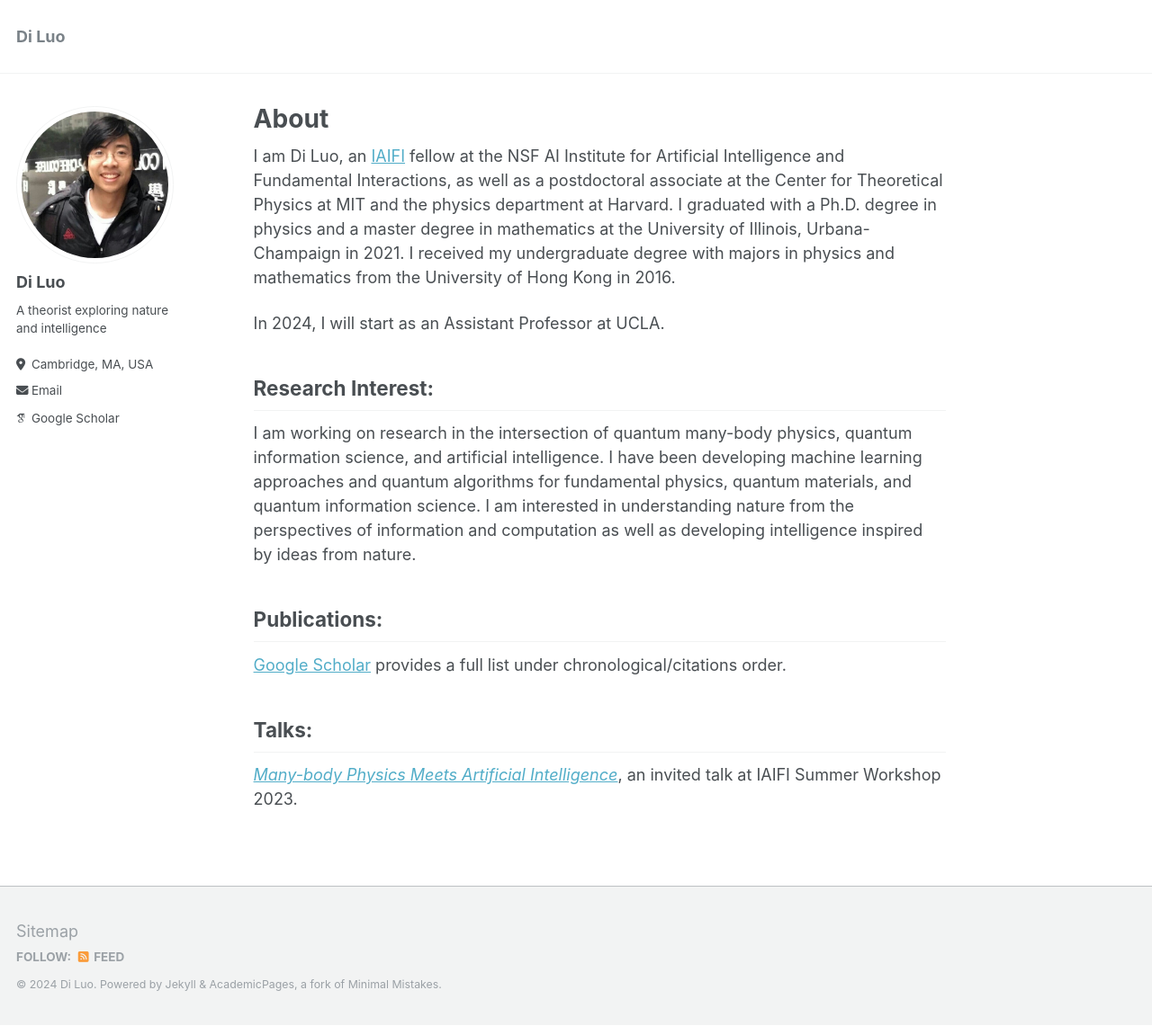
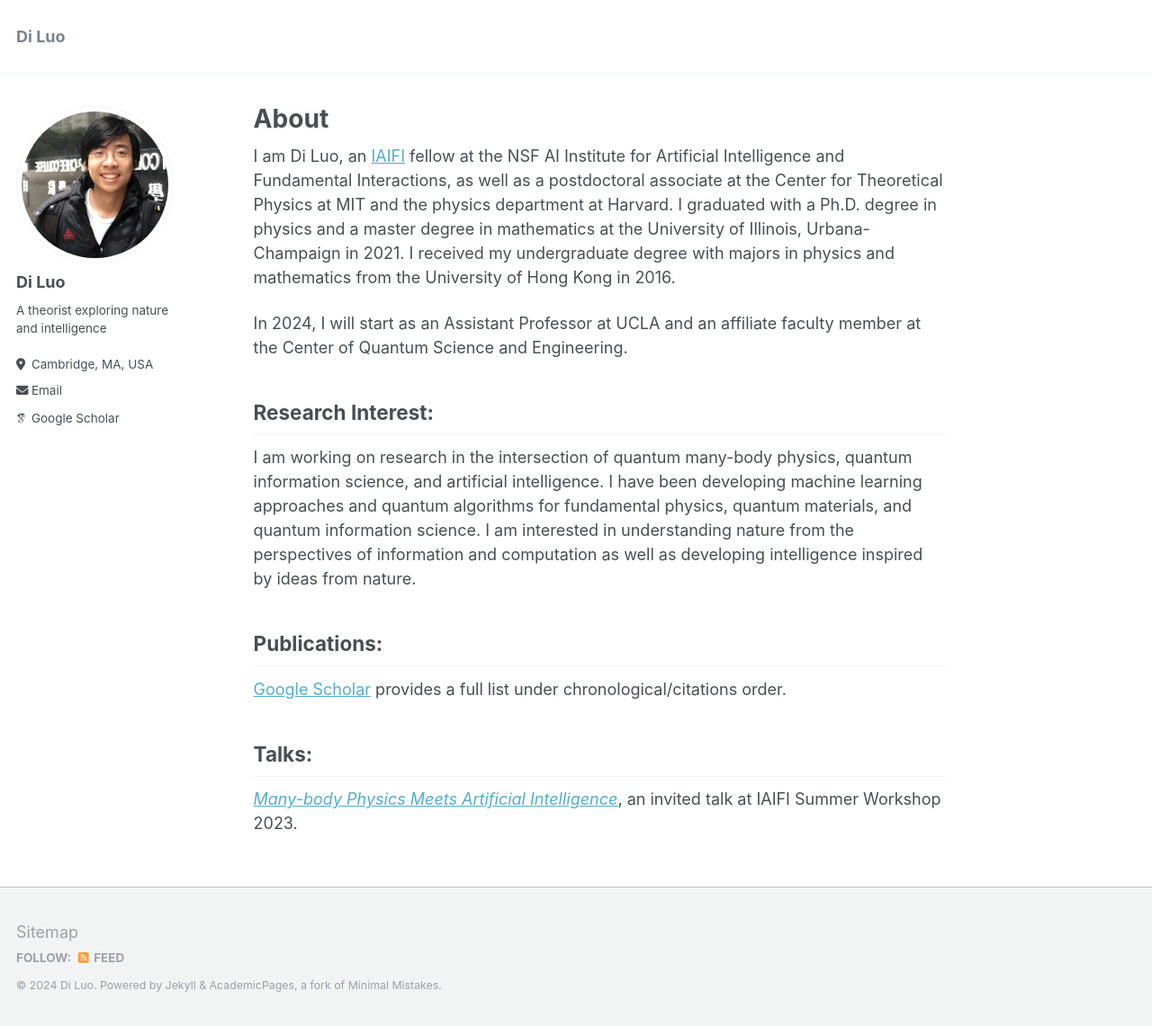
Before and after one commit to diluo28/diluo.github.io, a Jekyll site: the page built from _pages/about.md, in a window 1280 px wide and 1141 px high. Shown: the whole window at 90% size. Built offline with Jekyll 4.4.1, drawn with Linux system fonts in a browser that asks for light colours; some web fonts are replaced.

Commit message:
Update about.md

```diff
--- a/_pages/about.md
+++ b/_pages/about.md
@@ -9,7 +9,7 @@ redirect_from:
 
 I am Di Luo, an <a href="https://iaifi.org/" target="_blank">IAIFI</a> fellow at the NSF AI Institute for Artificial Intelligence and Fundamental Interactions, as well as a postdoctoral associate at the Center for Theoretical Physics at MIT and the physics department at Harvard. I graduated with a Ph.D. degree in physics and a master degree in mathematics at the University of Illinois, Urbana-Champaign in 2021. I received my undergraduate degree with majors in physics and mathematics from the University of Hong Kong in 2016.
 
-In 2024, I will start as an Assistant Professor at UCLA.
+In 2024, I will start as an Assistant Professor at UCLA and an affiliate faculty member at the Center of Quantum Science and Engineering.
 
 ## Research Interest:
 
```
